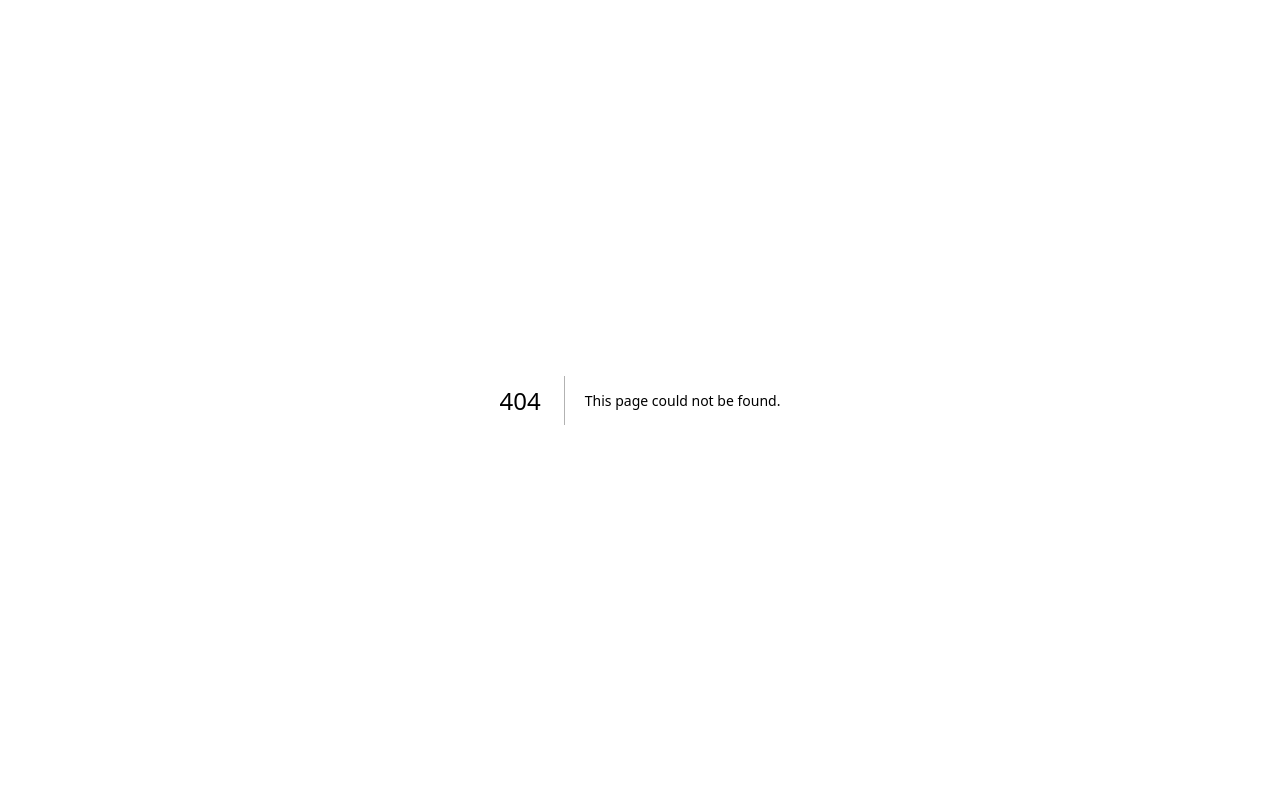
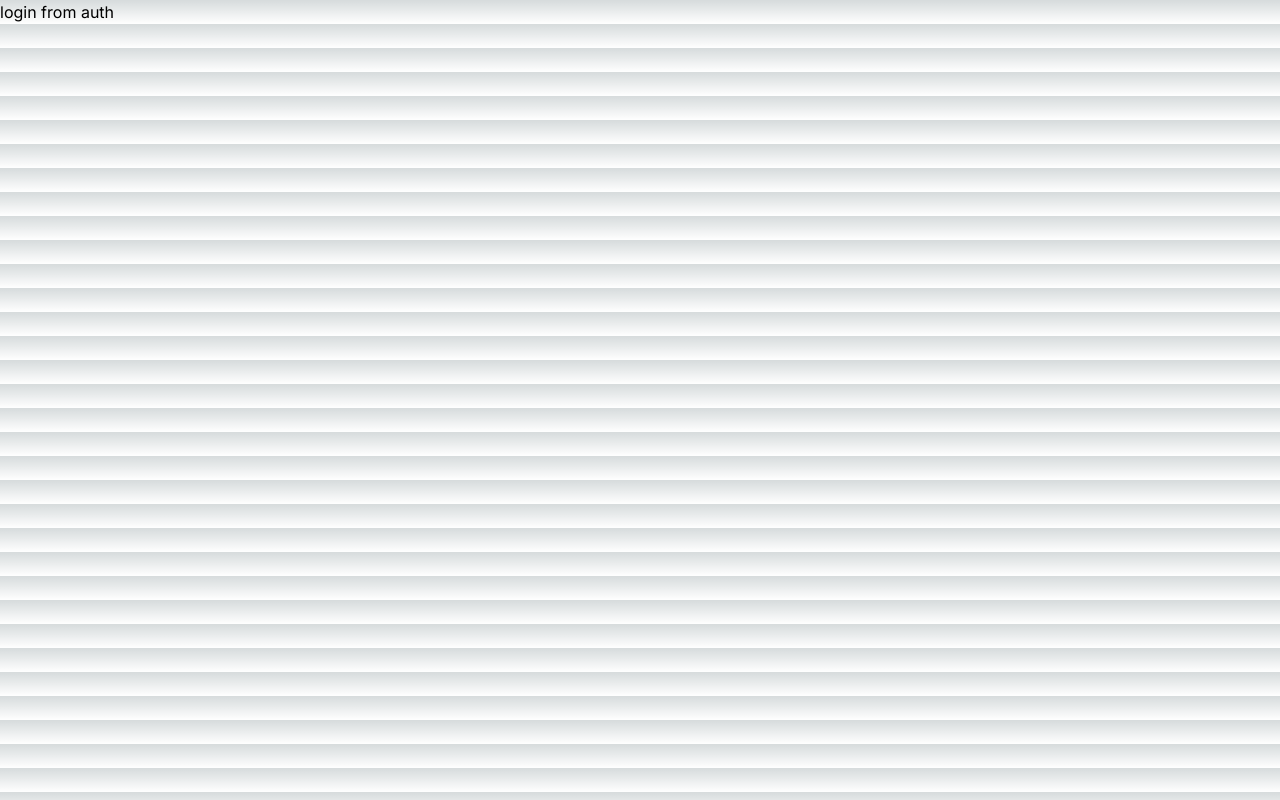
Before and after one commit to SZ1980/similarity-api, a Next.js app: page /login in a window 1280 px wide. Before the commit this address had no page. Built offline with nearby package versions, Linux system fonts and the light colour scheme.

Commit message:
routing basic

```diff
--- /dev/null
+++ b/src/app/(auth)/login/page.tsx
@@ -0,0 +1,9 @@
+import { FC } from "react";
+
+interface pageProps {}
+
+const page: FC<pageProps> = ({}) => {
+  return <div>login from auth</div>;
+};
+
+export default page;
```
